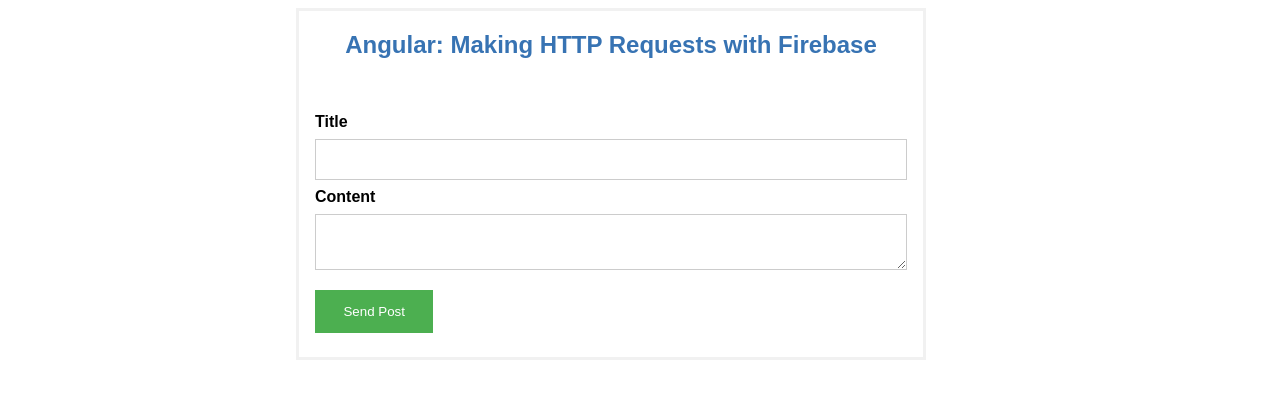
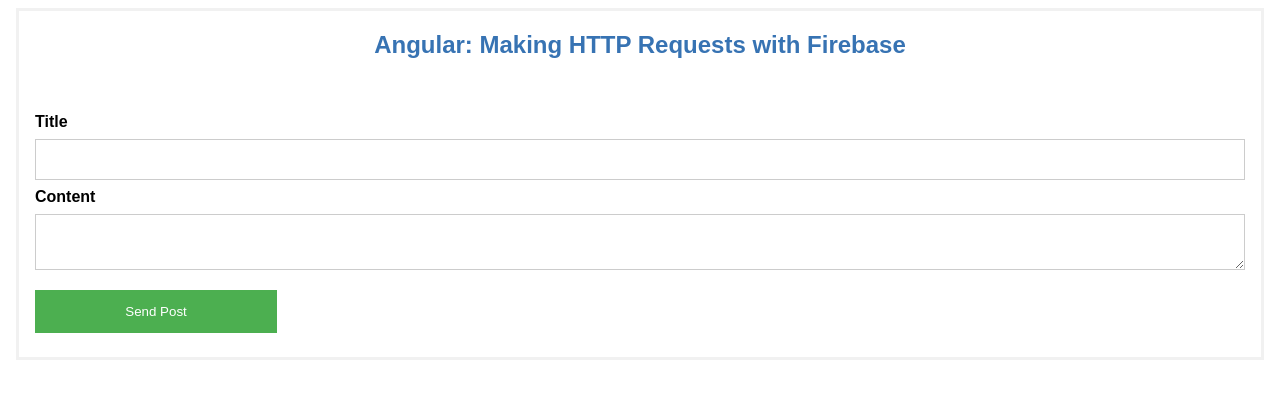
Before and after one commit to MonaliSorathiya/Angular-HTTP-requests-with-Firebase, an Angular app: page / in a window 1280 px wide. Shown: the top 398 px of the page. Built offline with nearby package versions, Linux system fonts and the light colour scheme.

Commit message:
Update UI

```diff
--- a/src/app/app.component.css
+++ b/src/app/app.component.css
@@ -1,5 +1,5 @@
 body {font-family: Arial, Helvetica, sans-serif;}
-form {border: 3px solid #f1f1f1; width:50%; margin-left:280px;}
+form {border: 3px solid #f1f1f1;}
 
 .headingtitle{
     text-align: center;
```
